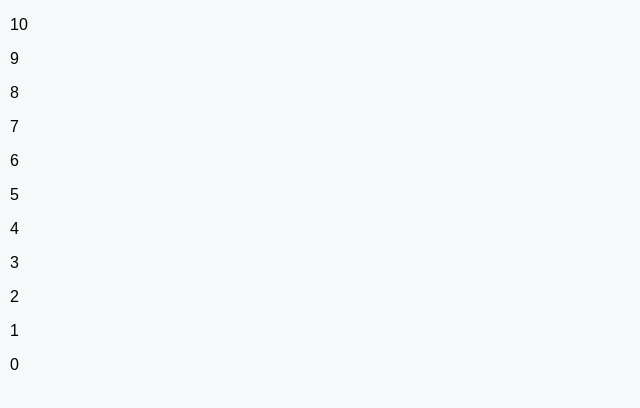
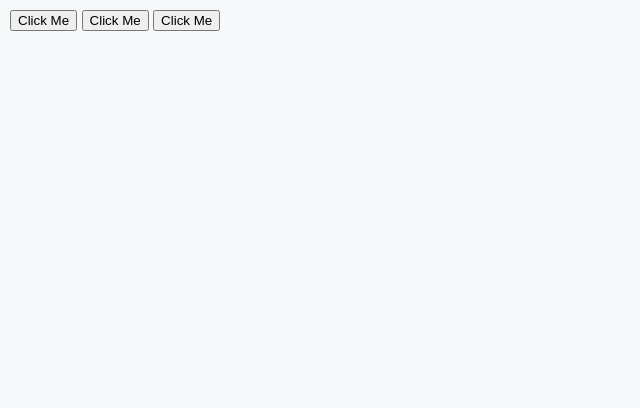
Before and after one commit to donjd/js-practice-1, a plain HTML site: page index.html in a window 1280 px wide. Shown: the whole page, without its empty margins (0-640 px from the left). Drawn offline with Linux system fonts and the light colour scheme.

Commit message:
Practice DOM manipulation

```diff
--- a/index.html
+++ b/index.html
@@ -8,6 +8,10 @@
     <link rel="stylesheet" href="style.css" />
   </head>
   <body>
-    <div class="output"></div>
+    <div id="container">
+      <button id="one">Click Me</button>
+      <button id="two">Click Me</button>
+      <button id="three">Click Me</button>
+    </div>
   </body>
 </html>
--- a/main.js
+++ b/main.js
@@ -1,8 +1,7 @@
-//launch countdown
-const paraContainer = document.querySelector(".output");
+const buttons = document.querySelectorAll("button");
 
-for (let i = 10; i >= 0; i--) {
-  const para = document.createElement("p");
-  paraContainer.appendChild(para);
-  para.textContent = i;
-}
+buttons.forEach((button) => {
+  button.addEventListener("click", () => {
+    alert(button.id);
+  });
+});
```
